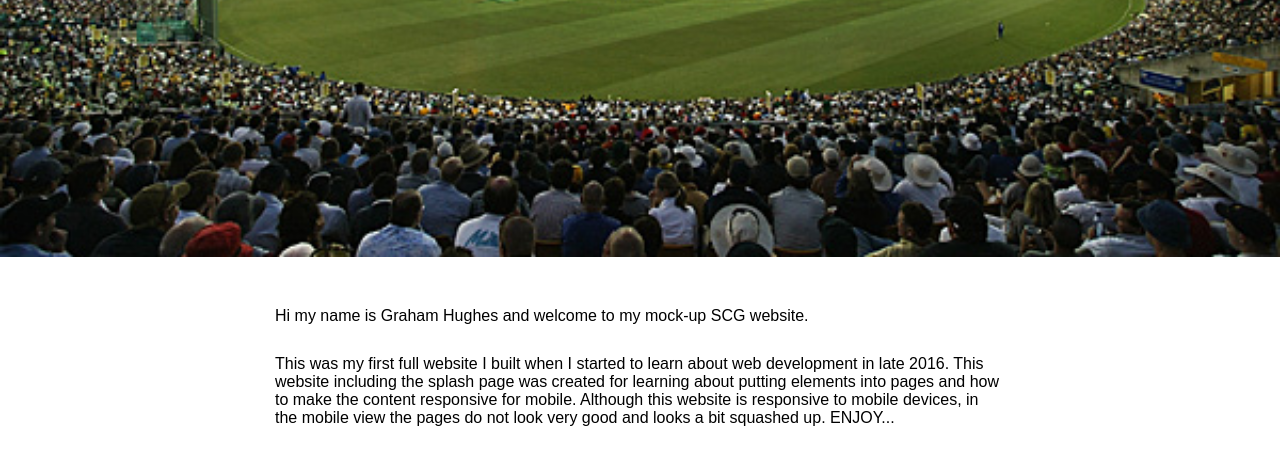
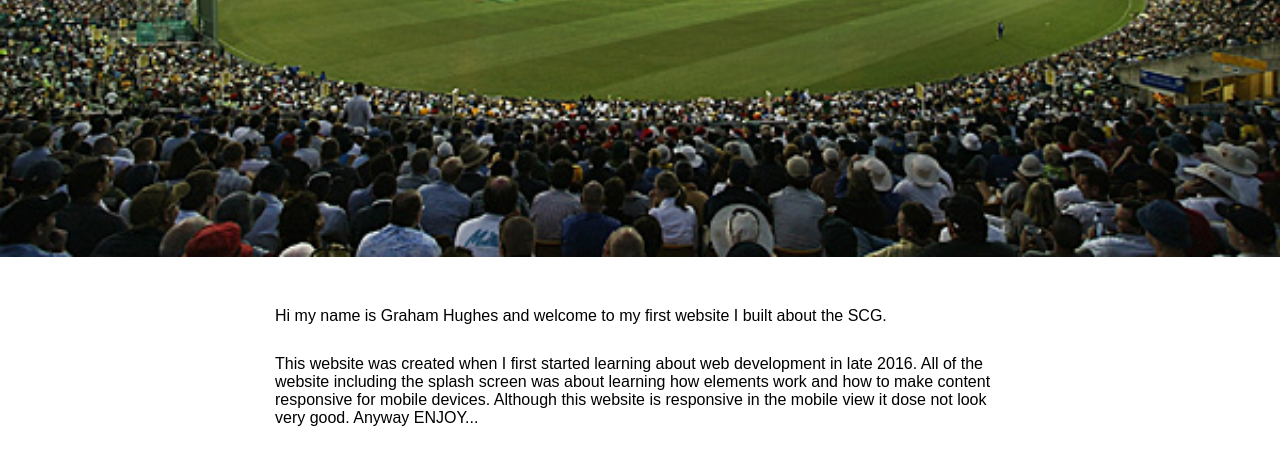
Before and after one commit to gh007/works6, a plain HTML site: page index.html in a window 1280 px wide. Shown: the part 543-1000 px from the top of the page. Drawn offline with Linux system fonts and the light colour scheme.

Commit message:
Update index.html

```diff
--- a/index.html
+++ b/index.html
@@ -23,8 +23,8 @@
 
 
 </header>
-<p>Hi my name is Graham Hughes and welcome to my mock-up SCG website.</p>
-<p>This was my first full website I built when I started to learn about web development in late 2016. This website including the splash page was created for learning about putting elements into pages and how to make the content responsive for mobile. Although this website is responsive to mobile devices, in the mobile view the pages do not look very good and looks a bit squashed up. ENJOY... </p>
+<p>Hi my name is Graham Hughes and welcome to my first website I built about the SCG.</p>
+<p>This website was created when I first started learning about web development in late 2016. All of the website including the splash screen was about learning how elements work and how to make content responsive for mobile devices. Although this website is responsive in the mobile view it dose not look very good. Anyway ENJOY... </p>
 
 
 
```
